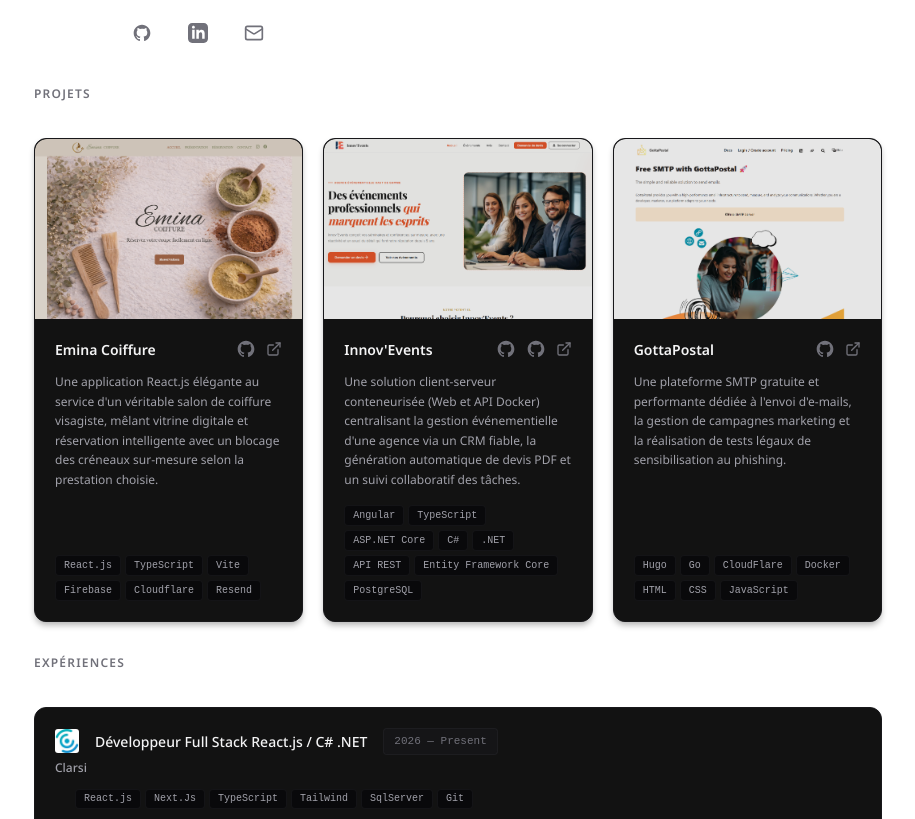
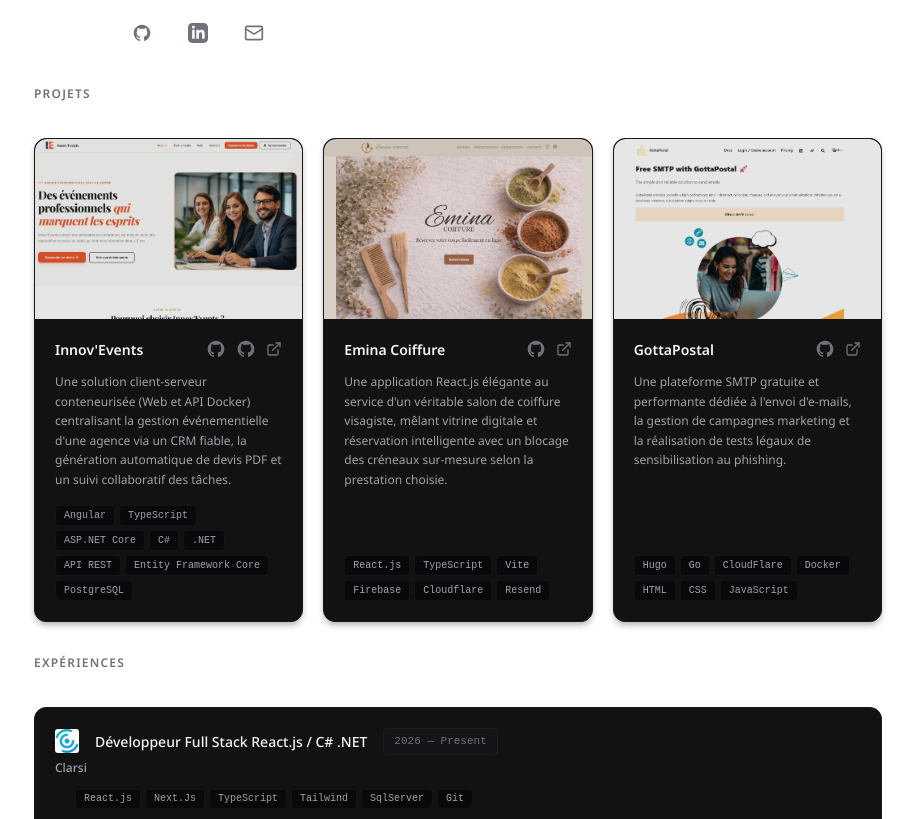
Before and after one commit to YaeH-code/portfolio, a Next.js app: page / in a window 1280 px wide. Shown: the part 720-1539 px from the top of the page, without its empty margins (182-1097 px from the left). Built offline with nearby package versions, Linux system fonts and the light colour scheme.

Commit message:
Fix: changement of git urls

```diff
--- a/components/Hero/SocialLinks.tsx
+++ b/components/Hero/SocialLinks.tsx
@@ -35,7 +35,7 @@
   return (
     <div style={styles.socialContainer}>
       <a
-        href="https://github.com/YaeH-code"
+        href="https://github.com/YaeH-code/portfolio"
         target="_blank"
         rel="noreferrer"
         style={styles.iconLink(hoveredIcon === "github")}
--- a/components/Projects/ProjectCards.tsx
+++ b/components/Projects/ProjectCards.tsx
@@ -20,21 +20,6 @@
 
 const PROJECTS: Project[] = [
   {
-    key: "eminaCoiffure",
-    title: "Emina Coiffure",
-    tags: [
-      "React.js",
-      "TypeScript",
-      "Vite",
-      "Firebase",
-      "Cloudflare",
-      "Resend",
-    ],
-    liveLink: "https://eminacoiffure.fr",
-    githubLink: "https://github.com/YaeH-code/emina-hairsalon",
-    image: "/images/site-eminacoiffure.png",
-  },
-  {
     key: "innovEvents",
     title: "Innov'Events",
     tags: [
@@ -53,11 +38,26 @@
     image: "/images/site-innovevent.png",
   },
   {
+    key: "eminaCoiffure",
+    title: "Emina Coiffure",
+    tags: [
+      "React.js",
+      "TypeScript",
+      "Vite",
+      "Firebase",
+      "Cloudflare",
+      "Resend",
+    ],
+    liveLink: "https://eminacoiffure.fr",
+    githubLink: "https://github.com/YaeH-code/eminacoiffure-presentation",
+    image: "/images/site-eminacoiffure.png",
+  },
+  {
     key: "gottaPostal",
     title: "GottaPostal",
     tags: ["Hugo", "Go", "CloudFlare", "Docker", "HTML", "CSS", "JavaScript"],
     liveLink: "https://gottapostal.gottaphish.com/",
-    githubLink: "https://github.com/YaeH-code/GottaPostal",
+    githubLink: "https://github.com/YaeH-code/gottapostal-presentation",
     image: "/images/site-gottapostal.png",
   },
 ];
```
